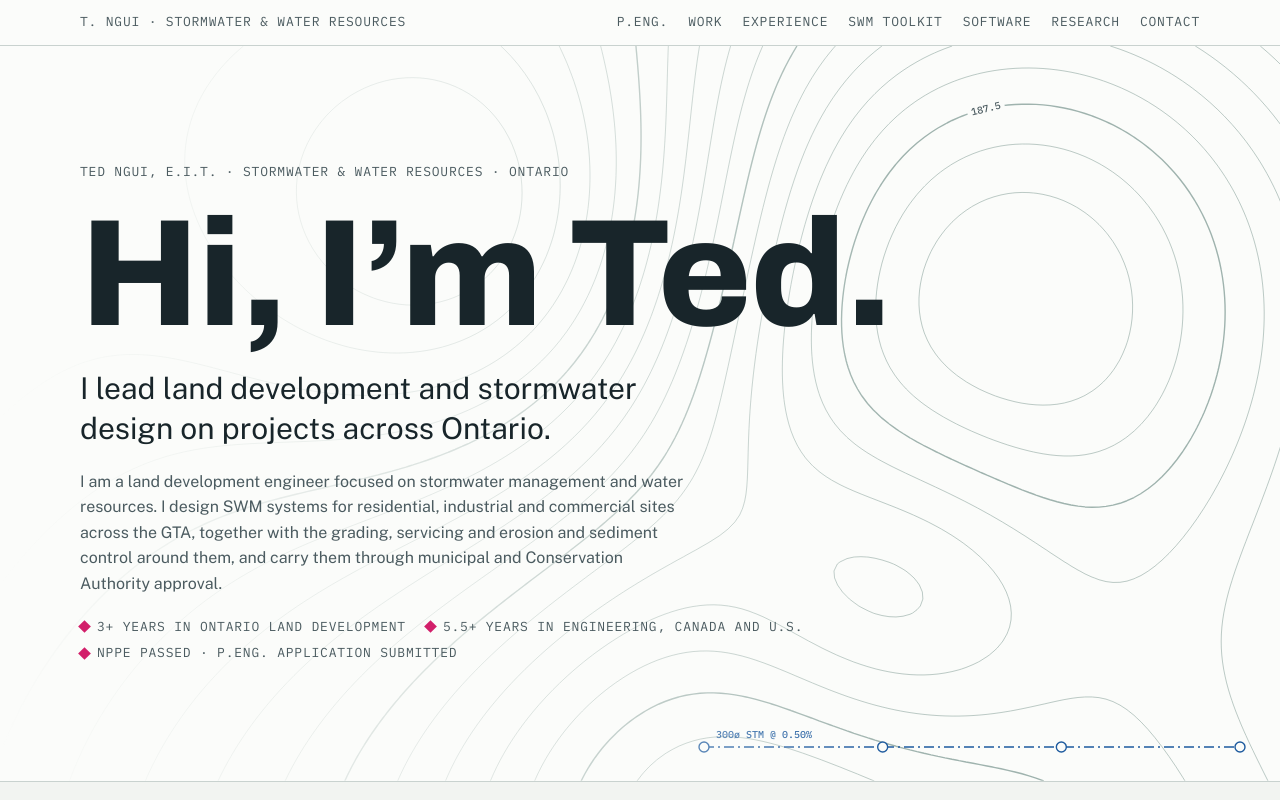
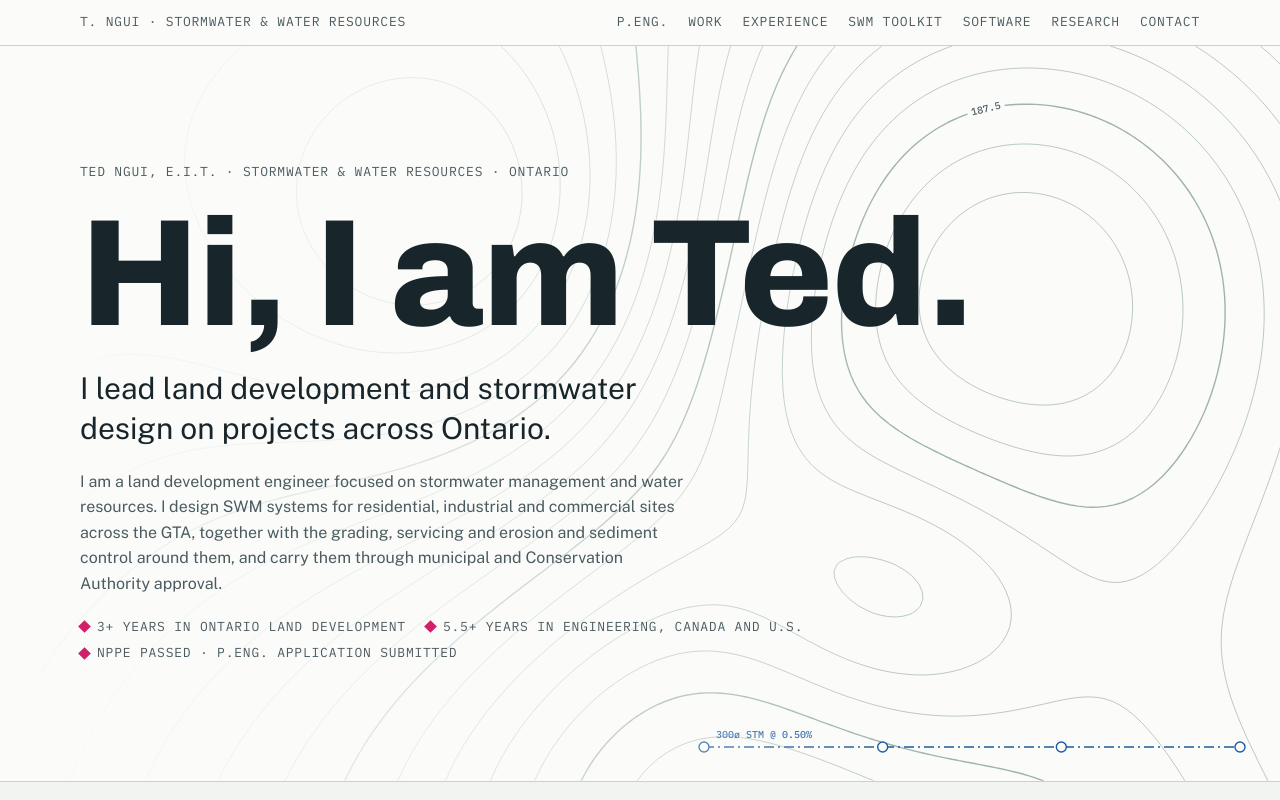
Before and after one commit to tedn0405/tedn0405.github.io, a plain HTML site: page index.html in a window 1280 px wide. Shown: the top 800 px of the page. Drawn offline with nearby package versions, Linux system fonts and the light colour scheme.

Commit message:
Hero headline without a contraction: Hi, I am Ted.
Co-Authored-By: Claude Fable 5.2 <noreply@anthropic.com>
Claude-Session: https://claude.ai/code/session_014VDYFYNUJeurEdNAA1orKM

```diff
--- a/index.html
+++ b/index.html
@@ -367,7 +367,7 @@ section { padding-block: clamp(48px, 7vw, 88px); border-bottom: 1px solid var(--
     <canvas id="plan" aria-hidden="true"></canvas>
     <div class="wrap">
       <span class="note">Ted Ngui, E.I.T. · Stormwater &amp; water resources · Ontario</span>
-      <h1>Hi, I’m Ted.</h1>
+      <h1>Hi, I am Ted.</h1>
       <p class="lede">I lead land development and stormwater design on projects across Ontario.</p>
       <p class="lede-more">I am a land development engineer focused on stormwater management and water resources. I design SWM systems for residential, industrial and commercial sites across the GTA, together with the grading, servicing and erosion and sediment control around them, and carry them through municipal and Conservation Authority approval.</p>
       <div class="meta note">
```
